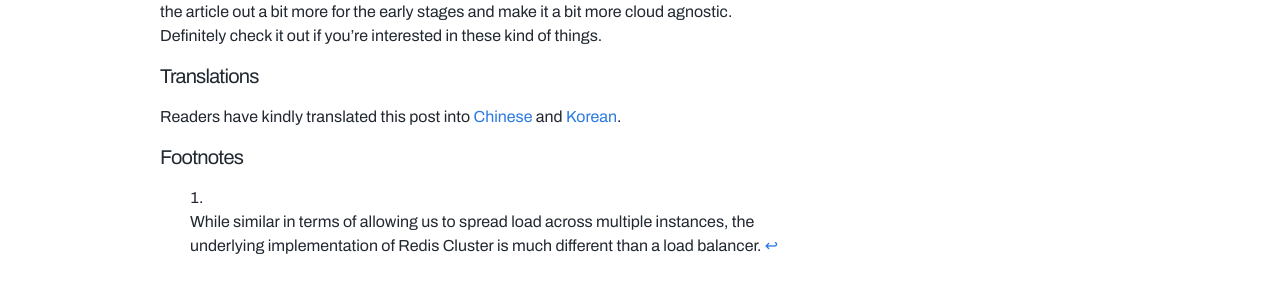
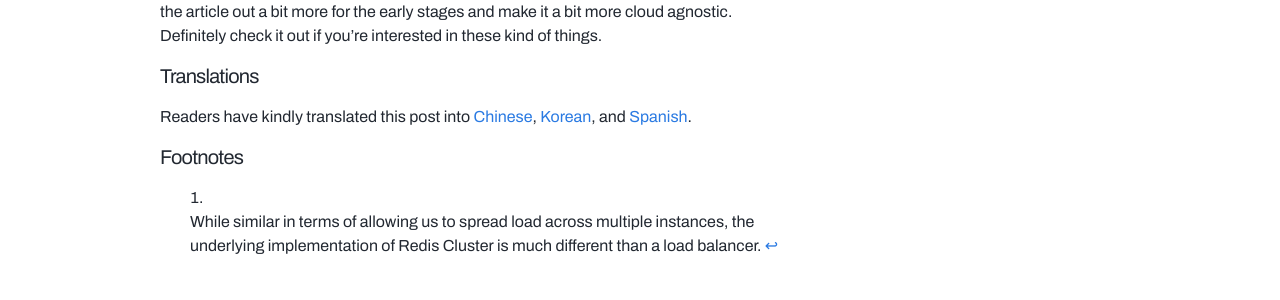
Before and after one commit to alexpareto/blog, a Jekyll site: the page built from _posts/2020-02-03-scaling-100k.markdown, in a window 1280 px wide and 900 px high, scrolled down 6016 px. Shown: the part 480-780 px from the top of the window. Built offline with Jekyll 4.4.1, drawn with Linux system fonts in a browser that asks for light colours; comment, search, counter and statistics services are not loaded.

Commit message:
Update 2020-02-03-scaling-100k.markdown

```diff
--- a/_posts/2020-02-03-scaling-100k.markdown
+++ b/_posts/2020-02-03-scaling-100k.markdown
@@ -122,7 +122,7 @@ Hopefully at this point, we have some other people on the team to help out as we
 This post was inspired by one of [my favorite posts on High Scalability](http://highscalability.com/blog/2016/1/11/a-beginners-guide-to-scaling-to-11-million-users-on-amazons.html). I wanted to flesh the article out a bit more for the early stages and make it a bit more cloud agnostic. Definitely check it out if you're interested in these kind of things.
 
 #### Translations
-Readers have kindly translated this post into [Chinese](https://www.infoq.cn/article/Tyx5HwaD9OKNX4xzFaFo) and [Korean](https://leonkim.dev/systems/scaling-100k/).
+Readers have kindly translated this post into [Chinese](https://www.infoq.cn/article/Tyx5HwaD9OKNX4xzFaFo), [Korean](https://leonkim.dev/systems/scaling-100k/), and [Spanish](https://www.ibidemgroup.com/edu/salto-a-100000-usuarios/).
 
 #### Footnotes
 
```
